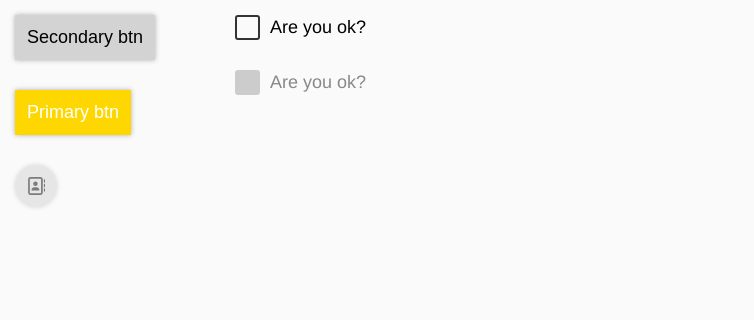
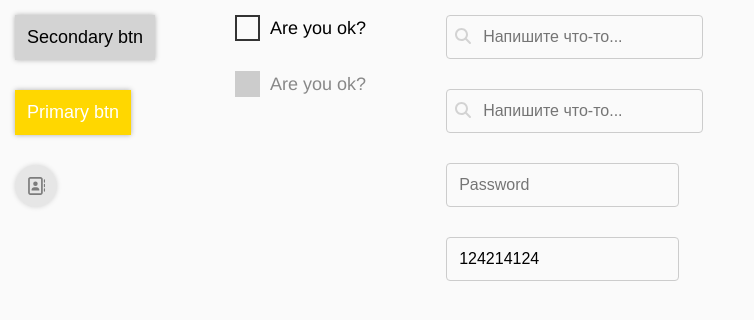
Before and after one commit to mr-dit/components-vue-3, a Vue app: page / in a window 1280 px wide. Shown: the top 320 px of the page, without its empty margins (0-754 px from the left). Built offline with nearby package versions, Linux system fonts and the light colour scheme.

Commit message:
create component MyInput

```diff
--- a/index.html
+++ b/index.html
@@ -1,5 +1,5 @@
 <!doctype html>
-<html lang="en">
+<html lang="ru">
   <head>
     <meta charset="UTF-8" />
     <meta name="viewport" content="width=device-width, initial-scale=1.0" />
--- a/src/components/MyCheckbox/MyCheckbox.scss
+++ b/src/components/MyCheckbox/MyCheckbox.scss
@@ -19,9 +19,8 @@ $disabled-text-color: #888;
     justify-content: center;
     align-items: center;
     width: 25px;
-    height: 25px;
+    height: 26px;
     border: 2px solid $border-color;
-    border-radius: 3px;
     margin-right: 5px;
     vertical-align: middle;
     text-align: center;
--- /dev/null
+++ b/src/components/MyInput/MyInput.scss
@@ -0,0 +1,34 @@
+.input {
+  &__label {
+    font-weight: bold;
+  }
+
+  &__wrapper {
+    display: flex;
+    align-items: center;
+    position: relative;
+    border: 1px solid #ccc;
+    border-radius: 4px;
+    padding: 8px;
+  }
+
+  &__icon-left {
+    margin-right: 8px;
+    color: #d3d3d3;
+  }
+
+  &__field {
+    flex: 1;
+    border: none;
+    outline: none;
+    padding: 4px;
+    font-size: 16px;
+    background: none;
+    appearance: none;
+    -webkit-appearance: none;
+
+    &:disabled {
+      cursor: not-allowed;
+    }
+  }
+}
--- /dev/null
+++ b/src/components/MyInput/MyInput.vue
@@ -0,0 +1,53 @@
+<template>
+    <div class="input">
+        <label class="input__label" v-if="label">{{ label }}</label>
+        <div class="input__wrapper">
+            <div class="input__icon-left" v-if="iconLeft">
+                <font-awesome-icon :icon="`fa-solid fa-${iconLeft}`"></font-awesome-icon>
+            </div>
+            <input class="input__field" :type="type" :disabled="disabled" :placeholder="placeholder" v-model="inputValue"
+                @input="handleInput" />
+        </div>
+    </div>
+</template>
+
+<script setup>
+import { ref } from 'vue';
+
+const props = defineProps({
+    disabled: {
+        type: Boolean,
+        default: false,
+    },
+    label: {
+        type: String,
+        required: false,
+    },
+    placeholder: {
+        type: String,
+        required: false,
+    },
+    type: {
+        type: String,
+        default: 'text',
+    },
+    value: {
+        type: [String, Number],
+        required: false,
+    },
+    iconLeft: {
+        type: String,
+        required: false,
+    },
+});
+
+const inputValue = ref(props.value);
+
+const emit = defineEmits(['input'])
+
+const handleInput = () => {
+    emit('input', inputValue.value);
+};
+</script>
+
+<style scoped lang="scss" src="./MyInput.scss"></style>
--- /dev/null
+++ b/src/components/MyInput/index.js
@@ -0,0 +1 @@
+export {default} from './MyInput.vue'
--- a/src/main.js
+++ b/src/main.js
@@ -5,7 +5,8 @@ import { library } from '@fortawesome/fontawesome-svg-core'
 
 import { FontAwesomeIcon } from '@fortawesome/vue-fontawesome'
 
-import { faHeart, faHand, faAddressBook, faCreditCard, faLemon, faHourglass } from '@fortawesome/free-regular-svg-icons'
-library.add([faHeart, faHand, faAddressBook, faCreditCard, faLemon, faHourglass])
+import { faAddressBook, faCreditCard, } from '@fortawesome/free-regular-svg-icons'
+import { faMagnifyingGlass } from '@fortawesome/free-solid-svg-icons'
+library.add([ faAddressBook, faCreditCard, faMagnifyingGlass])
 
 createApp(App).component('font-awesome-icon', FontAwesomeIcon).mount('#app')
--- a/src/pages/MainPage.vue
+++ b/src/pages/MainPage.vue
@@ -4,11 +4,9 @@
             <my-button :disabled="false" title="Secondary btn" tooltip="This is a secondary button" type="secondary"
                 @click="handleButtonClick">
             </my-button>
-
             <my-button :disabled="false" title="Primary btn" tooltip="This is a primary button" type="primary"
                 @click="handleButtonClick">
             </my-button>
-
             <my-button :disabled="true" tooltip="This is a secondary button" type="secondary" borderRadius="100%"
                 @click="handleButtonClick">
                 <font-awesome-icon :icon="`fa-regular fa-address-book`"></font-awesome-icon>
@@ -16,9 +14,14 @@
 
         </div>
         <div class="wrapper__item">
-            <my-checkbox label="Are you ok?" :value="isChecked" @input="handleChange"></my-checkbox>
-
-            <my-checkbox label="Are you ok?" :v-model="false" :disabled="true"></my-checkbox>
+            <my-checkbox label="Are you ok?" v-model="isChecked" @input="handleCheckbox"></my-checkbox>
+            <my-checkbox label="Are you ok?" :value="false" :disabled="true"></my-checkbox>
+        </div>
+        <div class="wrapper__item">
+            <my-input placeholder="Напишите что-то..." iconLeft="magnifying-glass" @input="handleInput"></my-input>
+            <my-input placeholder="Напишите что-то..." iconLeft="magnifying-glass" :disabled="true"></my-input>
+            <my-input type="password" placeholder="Password"></my-input>
+            <my-input placeholder="Напишите что-то..." :value="124214124"></my-input>
         </div>
     </div>
 </template>
@@ -27,19 +30,23 @@
 import { ref } from 'vue';
 import MyButton from '../components/MyButton';
 import MyCheckbox from '../components/MyCheckbox'
+import MyInput from '../components/MyInput';
 
 const isChecked = ref(false);
 
 const handleButtonClick = () => {
-  console.log('Button clicked');
+    console.log('Button clicked');
 }
 
-const handleChange = (event) => {
-  const newValue = event.target.checked;
-  console.log(`Checkbox changed to ${newValue}`);
-  isChecked.value = newValue;
+const handleCheckbox = (event) => {
+    const newValue = event.target.checked;
+    console.log(`Checkbox changed to ${newValue}`);
+    isChecked.value = newValue;
 }
 
+const handleInput = (value) => {
+    console.log(value)
+}
 </script>
 
 <style scoped lang="scss">
--- a/src/style.css
+++ /dev/null
@@ -1,70 +0,0 @@
-:root {
-  font-family: Inter, system-ui, Avenir, Helvetica, Arial, sans-serif;
-  line-height: 1.5;
-  font-weight: 400;
-
-  color-scheme: light dark;
-  color: rgba(255, 255, 255, 0.87);
-  background-color: #242424;
-
-  font-synthesis: none;
-  text-rendering: optimizeLegibility;
-  -webkit-font-smoothing: antialiased;
-  -moz-osx-font-smoothing: grayscale;
-  -webkit-text-size-adjust: 100%;
-}
-
-*{
-  box-sizing: border-box;
-}
-
-a {
-  font-weight: 500;
-  color: #646cff;
-  text-decoration: inherit;
-}
-a:hover {
-  color: #535bf2;
-}
-
-a {
-  font-weight: 500;
-  color: #646cff;
-  text-decoration: inherit;
-}
-a:hover {
-  color: #535bf2;
-}
-
-body {
-  background-color:#f9f9f9;
-  margin: 0;
-  display: flex;
-  min-width: 320px;
-  min-height: 100vh;
-}
-
-h1 {
-  font-size: 3.2em;
-  line-height: 1.1;
-}
-
-.card {
-  padding: 2em;
-}
-
-#app {
-  max-width: 1280px;
-  padding: 2rem;
-  text-align: center;
-}
-
-@media (prefers-color-scheme: light) {
-  :root {
-    color: #213547;
-    background-color: #f9f9f9;
-  }
-  a:hover {
-    color: #747bff;
-  }
-}
```
Also changed, not shown: src/components/MyCheckbox/MyCheckbox.vue (+0 -35 lines).
